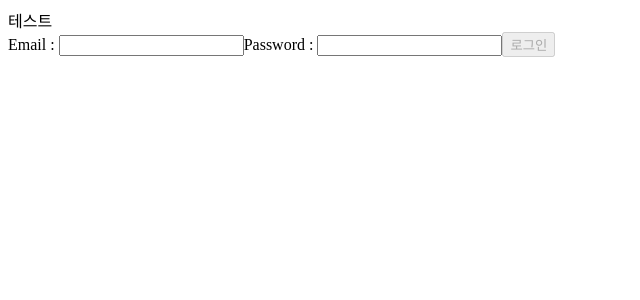
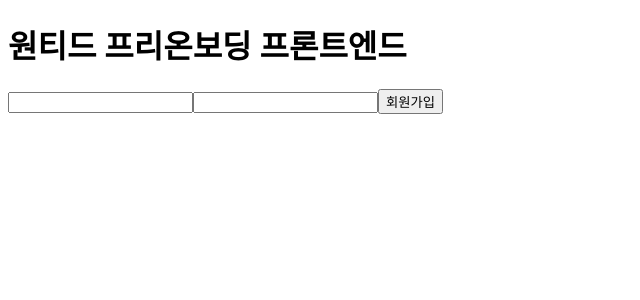
Before and after one commit to 5wintaek/wanted-pre-onboarding-frontend, a React (Create React App) app: page /signup in a window 1280 px wide. Shown: the top 300 px of the page, without its empty margins (0-640 px from the left). Built offline with nearby package versions, Linux system fonts and the light colour scheme.

Commit message:
[Feat] 회원가입 페이지 및 Router 연결

```diff
--- a/package.json
+++ b/package.json
@@ -6,6 +6,7 @@
     "@testing-library/jest-dom": "^5.16.5",
     "@testing-library/react": "^13.4.0",
     "@testing-library/user-event": "^13.5.0",
+    "axios": "^1.4.0",
     "react": "^18.2.0",
     "react-dom": "^18.2.0",
     "react-router-dom": "^6.12.0",
--- /dev/null
+++ b/src/api/api.js
@@ -0,0 +1,2 @@
+export const PROD_ADDRESS = 'https://www.pre-onboarding-selection-task.shop/';
+export const DEV_ADDRESS = 'http://localhost:8000';
--- a/src/apps/App.js
+++ b/src/apps/App.js
@@ -1,12 +1,12 @@
-import { SignInPage } from '@/pages';
+import { Outlet } from 'react-router-dom';
 
-function App() {
+const App = () => {
   return (
-    <div className="App">
-      테스트
-      <SignInPage />
-    </div>
+    <main className="App">
+      <h1>원티드 프리온보딩 프론트엔드</h1>
+      <Outlet />
+    </main>
   );
-}
+};
 
 export default App;
--- a/src/components/AuthForm/AuthForm.jsx
+++ b/src/components/AuthForm/AuthForm.jsx
@@ -51,7 +51,7 @@ export function AuthForm() {
         {...passwordInput}
       />
       <LoginButton type="submit" disabled={!isValid}>
-        로그인
+        제출
       </LoginButton>
     </form>
   );
--- a/src/index.js
+++ b/src/index.js
@@ -1,8 +1,23 @@
 import ReactDOM from 'react-dom/client';
 import App from '@/apps/App';
 
+import { SignInPage, SignUpPage, NotFoundPage } from '@/pages';
+import { RouterProvider, createBrowserRouter } from 'react-router-dom';
+
+const router = createBrowserRouter([
+  {
+    path: '/',
+    element: <App />,
+    errorElement: <NotFoundPage />,
+    children: [
+      { path: 'signup', element: <SignUpPage /> },
+      { path: 'signin', element: <SignInPage /> },
+    ],
+  },
+]);
+
 ReactDOM.createRoot(document.getElementById('root')).render(
   <>
-    <App />
+    <RouterProvider router={router} />
   </>
 );
--- /dev/null
+++ b/src/pages/NotFoundPage.jsx
@@ -0,0 +1,13 @@
+import { Link } from 'react-router-dom';
+
+export function NotFoundPage() {
+  return (
+    <div role="alert">
+      <h2>오류 페이지</h2>
+      <p>
+        이런... 문제가 발생했습니다.
+        <Link to="/">홈 페이지</Link>로 이동해 다른 탐색을 시도해보세요.
+      </p>
+    </div>
+  );
+}
--- a/src/pages/SignInPage.jsx
+++ b/src/pages/SignInPage.jsx
@@ -1,20 +1,3 @@
-import { useRef } from 'react';
-import { FormInput, LoginButton } from '@/components';
-import { AuthForm } from '@/components/AuthForm/AuthForm';
-
-const initialFormState = {
-  email: '',
-  password: '',
-};
-
 export function SignInPage() {
-  const formState = useRef(initialFormState);
-
-  const handleChangeInput = (e) => {
-    const { name, value } = e.target;
-    formState.current[name] = value;
-    console.log(name);
-  };
-
-  return <AuthForm />;
+  return <h1>로그인 페이지</h1>;
 }
--- /dev/null
+++ b/src/pages/SignUpPage.jsx
@@ -0,0 +1,58 @@
+import axios from 'axios';
+import { useState } from 'react';
+import { DEV_ADDRESS } from '@/api/api';
+import { AuthForm } from '@/components/AuthForm/AuthForm';
+import { useNavigate } from 'react-router-dom';
+import { FormInput, LoginButton } from '@/components';
+
+export function SignUpPage() {
+  const [isRegistered, setIsRegistered] = useState(false);
+  const [email, setEmail] = useState('');
+  const [password, setPassword] = useState('');
+  const navigate = useNavigate();
+
+  const handleSubmit = async (e) => {
+    e.preventDefault();
+    console.log(DEV_ADDRESS);
+    try {
+      const response = await axios.post(`${DEV_ADDRESS}/auth/signup`, {
+        email,
+        password,
+      });
+      setIsRegistered(() => true);
+    } catch (error) {
+      alert(error.response.data.message);
+    }
+    if (isRegistered) {
+      navigate('/signin');
+    }
+  };
+
+  const handleChnageInputEmail = (e) => {
+    e.preventDefault();
+    setEmail(e.target.value);
+  };
+
+  const handleChnageInputPassWord = (e) => {
+    e.preventDefault();
+    setPassword(e.target.value);
+  };
+
+  return (
+    <form onSubmit={handleSubmit}>
+      <FormInput
+        data-testid="password-input"
+        name="eamil"
+        type="email"
+        onChange={handleChnageInputEmail}
+      />
+      <FormInput
+        data-testid="password-input"
+        name="password"
+        type="password"
+        onChange={handleChnageInputPassWord}
+      />
+      <LoginButton type="submit">회원가입</LoginButton>
+    </form>
+  );
+}
--- a/src/pages/index.js
+++ b/src/pages/index.js
@@ -1 +1,3 @@
+export * from './SignUpPage';
 export * from './SignInPage';
+export * from './NotFoundPage';
```
Also changed, not shown: 1 other file (tests, documents, lock files or other folders).
